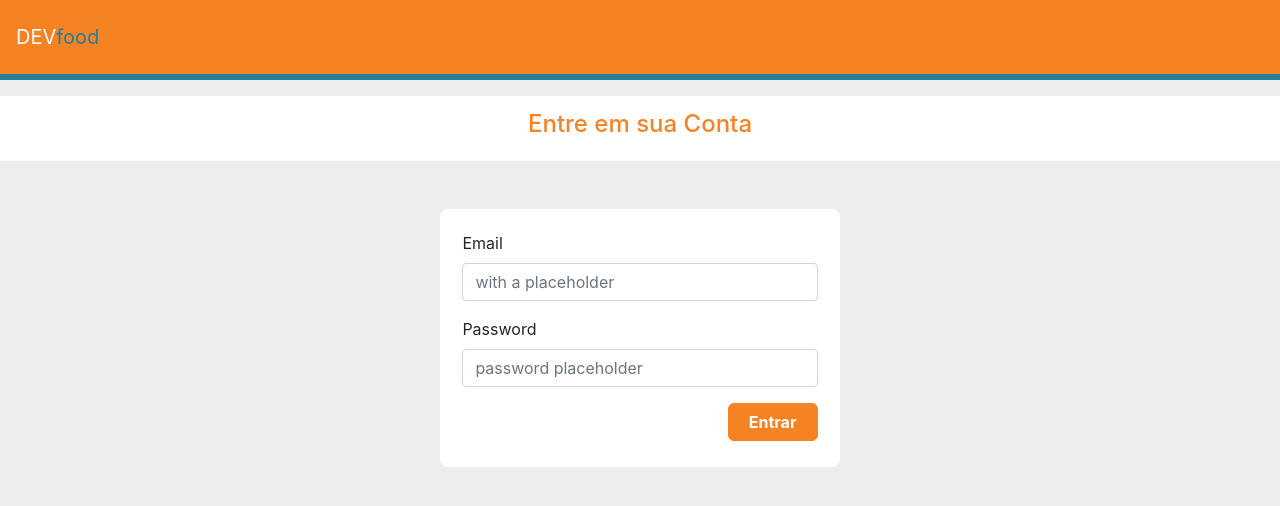
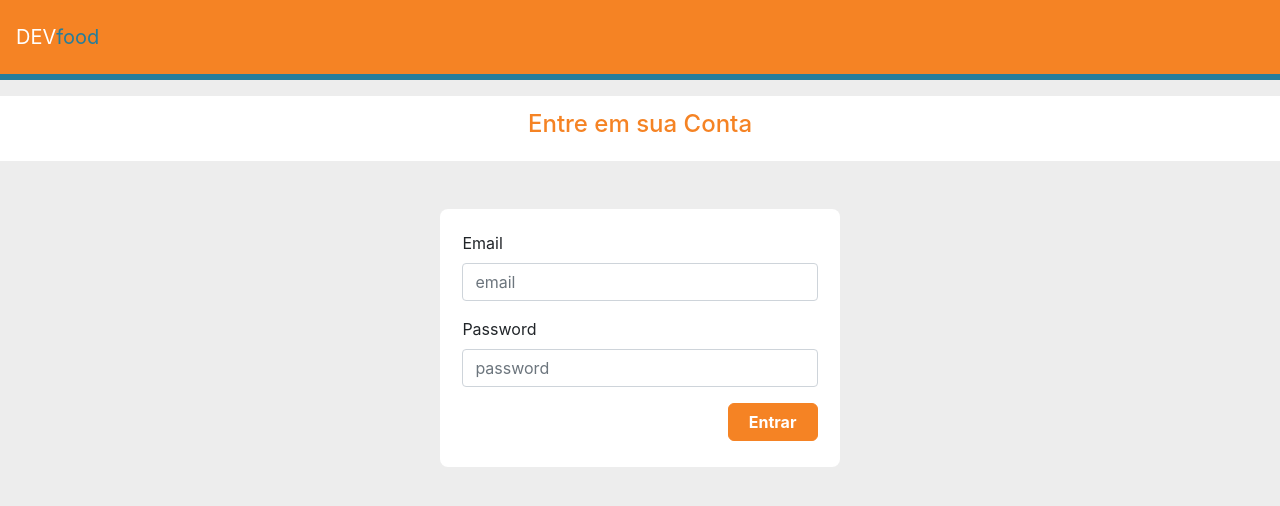
Before and after one commit to amoncruz/desafioReactJs, a React app: page / in a window 1280 px wide. Shown: the top 506 px of the page. Built offline with nearby package versions, Linux system fonts and the light colour scheme.

Commit message:
validação de formulario da tela de login

```diff
--- a/package.json
+++ b/package.json
@@ -15,6 +15,7 @@
     "@babel/runtime": "^7.9.0",
     "axios": "^0.19.2",
     "bootstrap": "^4.4.1",
+    "formik": "^2.1.4",
     "react": "^16.12.0",
     "react-dom": "^16.12.0",
     "react-icons": "^3.9.0",
@@ -22,7 +23,8 @@
     "reactstrap": "^8.4.1",
     "webpack": "^4.41.2",
     "webpack-cli": "^3.3.10",
-    "webpack-dev-server": "^3.9.0"
+    "webpack-dev-server": "^3.9.0",
+    "yup": "^0.28.3"
   },
   "devDependencies": {
     "@babel/core": "^7.7.4",
--- a/src/assets/styles/styles.scss
+++ b/src/assets/styles/styles.scss
@@ -166,6 +166,10 @@ $secondary: #267d9a;
     font-weight: bold;
 }
 
+.error-message{
+    color:red;
+}
+
 
 
 @media only screen and (max-width: 767px) {
--- a/src/pages/login/index.js
+++ b/src/pages/login/index.js
@@ -2,25 +2,56 @@ import React from 'react';
 import { Button, Form, FormGroup, Label, Input,Container } from 'reactstrap';
 import Menu from '../../components/NavBar';
 import Header from '../../components/Header';
+import { Formik } from 'formik';
+import * as Yup from 'yup';
 
 const Login = (props) => {
+
+    const SignInSchema = Yup.object().shape({
+        email: Yup.string()
+          .email('email inválido')
+          .required('Campo Obrigatório!'),
+        password: Yup.string()
+          .required('Campo Obrigatório!'),
+    });
+
   return (
     <>
             <Menu/>
             <Container fluid>
                 <Header title="Entre em sua Conta"/>
                     <div className="login-wrapper">
-                        <Form className="login-form">
+                    <Formik
+                    initialValues={{
+                        email: '',
+                        password: '',
+                    }}
+                    validationSchema={SignInSchema}
+                    onSubmit={values => {
+                        // same shape as initial values
+                        console.log(values);
+                    }}
+                    >
+                    {({ errors, touched,handleSubmit,handleChange }) => (
+                        <Form className="login-form" onSubmit={handleSubmit}>
                             <FormGroup>
                                 <Label for="exampleEmail">Email</Label>
-                                <Input type="email" name="email" id="exampleEmail" placeholder="with a placeholder" />
+                                <Input type="email" name="email" id="exampleEmail" placeholder="email" onChange={handleChange} />
+                                {errors.email && touched.email ? (
+                                    <div className="error-message">{errors.email}</div>
+                                ) : null}
                             </FormGroup>
                             <FormGroup>
                                 <Label for="examplePassword">Password</Label>
-                                <Input type="password" name="password" id="examplePassword" placeholder="password placeholder" />
+                                <Input type="password" name="password" id="examplePassword" placeholder="password" onChange={handleChange}/>
+                                {errors.password && touched.password ? (
+                                    <div className="error-message">{errors.password}</div>
+                                ) : null}
                             </FormGroup>
-                            <Button color="primary">Entrar</Button>
+                            <Button color="primary" type="submit">Entrar</Button>
                         </Form>
+                          )}
+                    </Formik>
                     </div>
             </Container>
             </>
```
Also changed, not shown: 1 other file (tests, documents, lock files or other folders).
